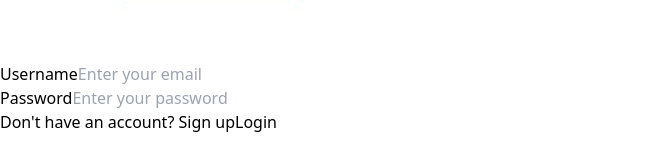
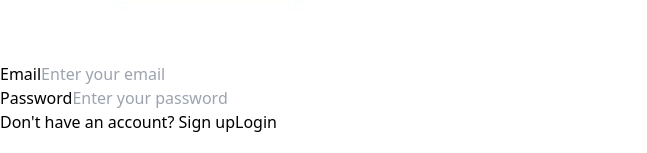
Before and after one commit to santhoshk-s/b2bmart, a React (Vite) app: page /login in a window 1280 px wide. Shown: the part 293-446 px from the top of the page, without its empty margins (0-647 px from the left). Built offline with nearby package versions, Linux system fonts and the light colour scheme.

Commit message:
localstorage edit

```diff
--- a/src/pages/EditUser.jsx
+++ b/src/pages/EditUser.jsx
@@ -85,6 +85,9 @@ export const EditUser = () => {
           showConfirmButton: false,
           timer: 1500
         });
+        const localUser = localStorage.getItem("user");
+        localStorage.setItem('user', JSON.stringify(response?.data.user));
+        console.log('Profile updated:', response.data.user.username);
     } catch (error) {
         console.error('Error updating profile:', error.response ? error.response.data : error.message);
     }
--- a/src/pages/Login.jsx
+++ b/src/pages/Login.jsx
@@ -47,7 +47,7 @@ const Login = () => {
               className="block text-gray-700 text-sm font-bold mb-2"
               htmlFor="username"
             >
-              Username
+              Email
             </label>
             <TextInput
               className="w-full px-3 py-2 border rounded-lg focus:outline-none focus:ring focus:border-blue-300"
```
